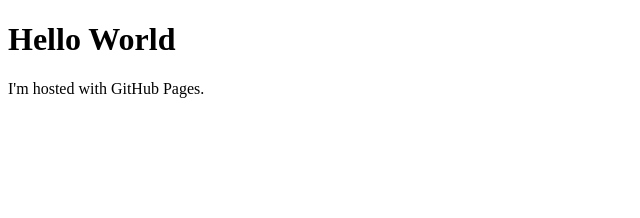
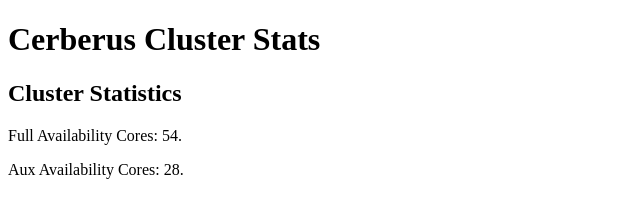
Before and after one commit to jordanwesthoff/jordanwesthoff.github.io, a plain HTML site: page index.html in a window 1280 px wide. Shown: the whole page, without its empty margins (0-640 px from the left). Drawn offline with Linux system fonts and the light colour scheme.

Commit message:
Monkeying Around

```diff
--- a/index.html
+++ b/index.html
@@ -1,7 +1,9 @@
 <!DOCTYPE html>
 <html>
 <body>
-<h1>Hello World</h1>
-<p>I'm hosted with GitHub Pages.</p>
+<h1>Cerberus Cluster Stats</h1>
+<h2>Cluster Statistics</h2>
+<p>Full Availability Cores: 54.</p>
+<p>Aux Availability Cores: 28.</p>
 </body>
 </html>
```
